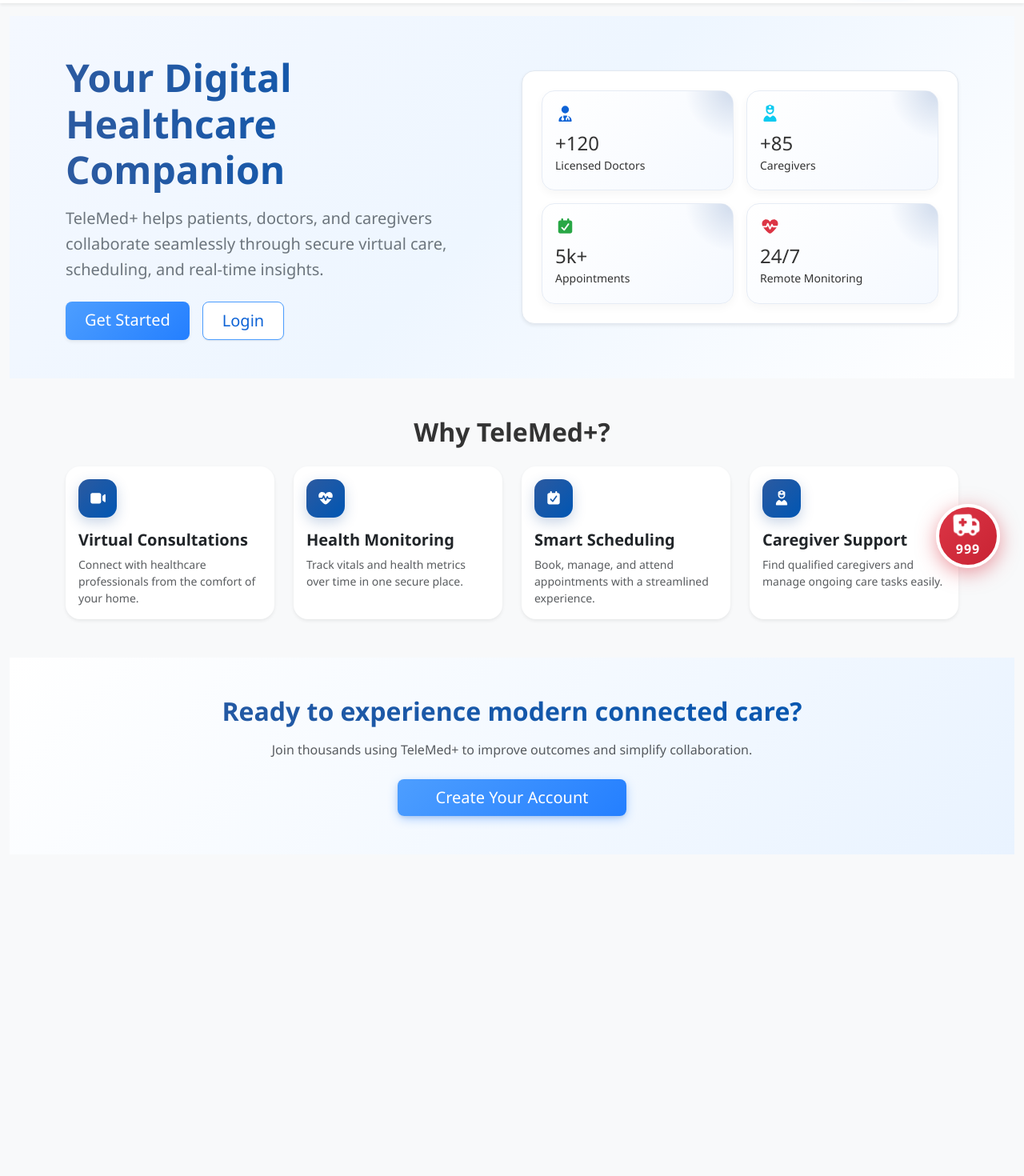
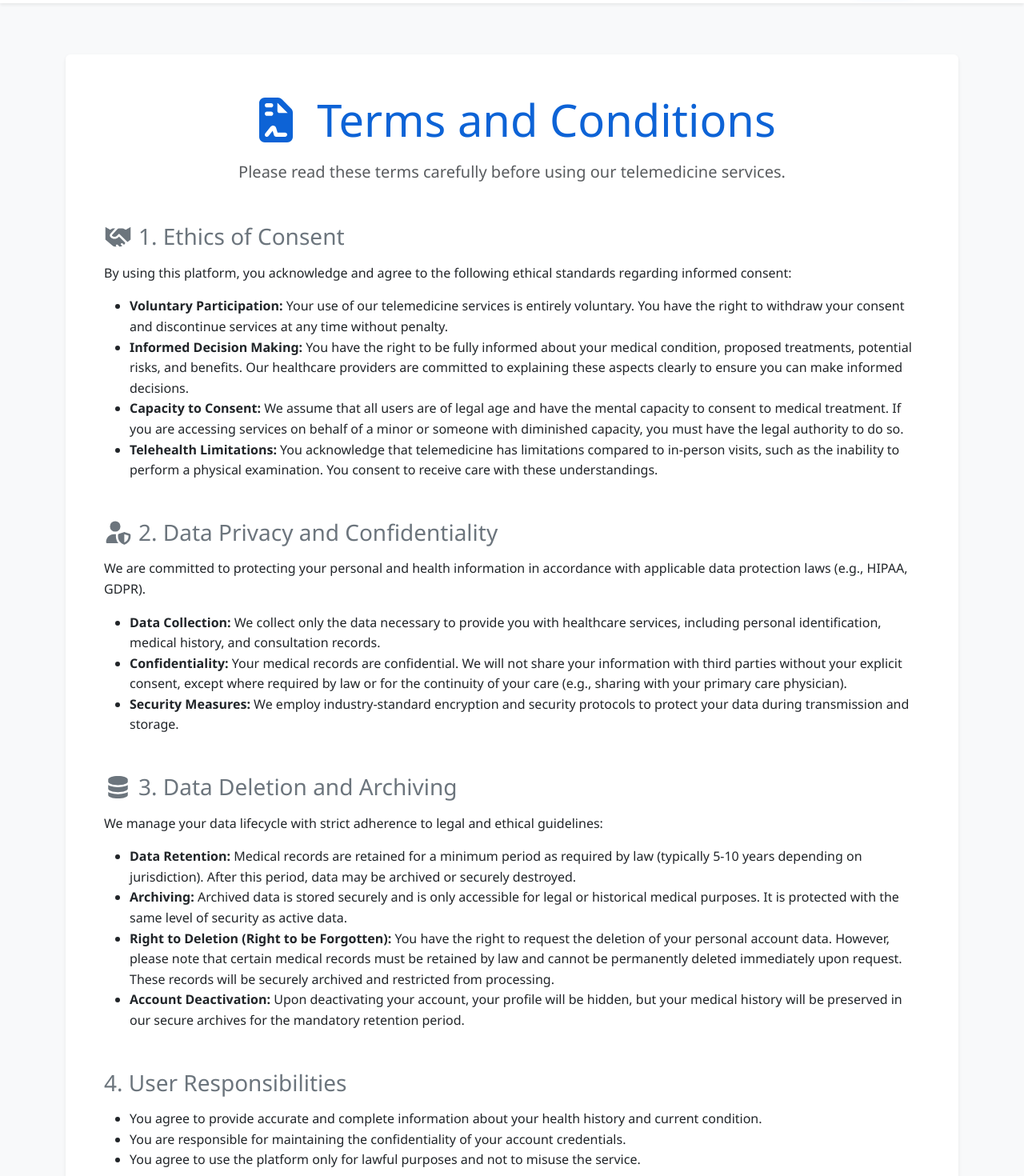
Before and after one commit to Nambwa04/telemedicine, a React (Create React App) app in the folder frontend/: page /terms in a window 1280 px wide. Before the commit this address led to /. Shown: the part 60-1530 px from the top of the page at 80% size. Before the commit the page ends 1128 px from the top, so only its background shows below. Built offline with nearby package versions, Linux system fonts and the light colour scheme; no server answers.

Commit message:
feat: Add Terms and Conditions page and integrate it into registration flow

```diff
--- a/frontend/src/App.js
+++ b/frontend/src/App.js
@@ -12,6 +12,7 @@ import { fas } from '@fortawesome/free-solid-svg-icons';
 // Import components
 import Login from './components/Auth/Login';
 import Register from './components/Auth/Register';
+import TermsAndConditions from './pages/TermsAndConditions';
 import PasswordReset from './pages/PasswordReset';
 import PatientDashboard from './components/Dashboard/PatientDashboard';
 import DoctorDashboard from './components/Dashboard/DoctorDashboard';
@@ -60,7 +61,7 @@ function App() {
   const RouteDecider = ({ onHamburger }) => {
     const { user } = useAuth();
     const location = useLocation();
-    const publicPaths = ['/', '/login', '/register'];
+    const publicPaths = ['/', '/login', '/register', '/terms'];
     const noSidebarPaths = ['/video-call', '/video-calls'];
     const isPublic = publicPaths.includes(location.pathname);
     const noSidebar = noSidebarPaths.includes(location.pathname);
@@ -89,7 +90,7 @@ function App() {
   const MainWrapper = ({ children }) => {
     const { user } = useAuth();
     const location = useLocation();
-    const publicPaths = ['/', '/login', '/register'];
+    const publicPaths = ['/', '/login', '/register', '/terms'];
     const noSidebarPaths = ['/video-call', '/video-calls'];
     const isPublic = publicPaths.includes(location.pathname);
     const noSidebar = noSidebarPaths.includes(location.pathname);
@@ -112,6 +113,7 @@ function App() {
                   <Route path="/" element={<RootRoute />} />
                   <Route path="/login" element={<Login />} />
                   <Route path="/register" element={<Register />} />
+                  <Route path="/terms" element={<TermsAndConditions />} />
                   <Route path="/password-reset" element={<PasswordReset />} />
 
                   {/* Protected Routes */}
--- a/frontend/src/components/Auth/Register.js
+++ b/frontend/src/components/Auth/Register.js
@@ -19,6 +19,7 @@ const Register = () => {
     });
     const [showPassword, setShowPassword] = useState(false);
     const [showConfirmPassword, setShowConfirmPassword] = useState(false);
+    const [agreedToTerms, setAgreedToTerms] = useState(false);
     const [error, setError] = useState('');
     const [loading, setLoading] = useState(false);
     const { register, googleLogin } = useAuth();
@@ -57,6 +58,10 @@ const Register = () => {
         }
         if (formData.password.length < 6) {
             setError('Password must be at least 6 characters long');
+            return false;
+        }
+        if (!agreedToTerms) {
+            setError('You must agree to the Terms and Conditions to register');
             return false;
         }
         return true;
@@ -319,6 +324,20 @@ const Register = () => {
                         </Form.Group>
                     )}
 
+                    <Form.Group className="mb-3">
+                        <Form.Check
+                            type="checkbox"
+                            id="terms-checkbox"
+                            label={
+                                <span>
+                                    I agree to the <Link to="/terms" target="_blank">Terms and Conditions</Link>
+                                </span>
+                            }
+                            checked={agreedToTerms}
+                            onChange={(e) => setAgreedToTerms(e.target.checked)}
+                        />
+                    </Form.Group>
+
                     <Button
                         type="submit"
                         className="btn-medical w-100 mb-3"
--- /dev/null
+++ b/frontend/src/pages/TermsAndConditions.js
@@ -0,0 +1,97 @@
+import React from 'react';
+import { Container, Card } from 'react-bootstrap';
+import { FontAwesomeIcon } from '@fortawesome/react-fontawesome';
+import { faFileContract, faUserShield, faDatabase, faHandshake } from '@fortawesome/free-solid-svg-icons';
+
+const TermsAndConditions = () => {
+    return (
+        <Container className="py-5">
+            <Card className="shadow-sm border-0">
+                <Card.Body className="p-5">
+                    <div className="text-center mb-5">
+                        <h1 className="display-4 text-primary mb-3">
+                            <FontAwesomeIcon icon={faFileContract} className="me-3" />
+                            Terms and Conditions
+                        </h1>
+                        <p className="lead text-muted">
+                            Please read these terms carefully before using our telemedicine services.
+                        </p>
+                    </div>
+
+                    <section className="mb-5">
+                        <h3 className="text-secondary mb-3">
+                            <FontAwesomeIcon icon={faHandshake} className="me-2" />
+                            1. Ethics of Consent
+                        </h3>
+                        <p>
+                            By using this platform, you acknowledge and agree to the following ethical standards regarding informed consent:
+                        </p>
+                        <ul>
+                            <li><strong>Voluntary Participation:</strong> Your use of our telemedicine services is entirely voluntary. You have the right to withdraw your consent and discontinue services at any time without penalty.</li>
+                            <li><strong>Informed Decision Making:</strong> You have the right to be fully informed about your medical condition, proposed treatments, potential risks, and benefits. Our healthcare providers are committed to explaining these aspects clearly to ensure you can make informed decisions.</li>
+                            <li><strong>Capacity to Consent:</strong> We assume that all users are of legal age and have the mental capacity to consent to medical treatment. If you are accessing services on behalf of a minor or someone with diminished capacity, you must have the legal authority to do so.</li>
+                            <li><strong>Telehealth Limitations:</strong> You acknowledge that telemedicine has limitations compared to in-person visits, such as the inability to perform a physical examination. You consent to receive care with these understandings.</li>
+                        </ul>
+                    </section>
+
+                    <section className="mb-5">
+                        <h3 className="text-secondary mb-3">
+                            <FontAwesomeIcon icon={faUserShield} className="me-2" />
+                            2. Data Privacy and Confidentiality
+                        </h3>
+                        <p>
+                            We are committed to protecting your personal and health information in accordance with applicable data protection laws (e.g., HIPAA, GDPR).
+                        </p>
+                        <ul>
+                            <li><strong>Data Collection:</strong> We collect only the data necessary to provide you with healthcare services, including personal identification, medical history, and consultation records.</li>
+                            <li><strong>Confidentiality:</strong> Your medical records are confidential. We will not share your information with third parties without your explicit consent, except where required by law or for the continuity of your care (e.g., sharing with your primary care physician).</li>
+                            <li><strong>Security Measures:</strong> We employ industry-standard encryption and security protocols to protect your data during transmission and storage.</li>
+                        </ul>
+                    </section>
+
+                    <section className="mb-5">
+                        <h3 className="text-secondary mb-3">
+                            <FontAwesomeIcon icon={faDatabase} className="me-2" />
+                            3. Data Deletion and Archiving
+                        </h3>
+                        <p>
+                            We manage your data lifecycle with strict adherence to legal and ethical guidelines:
+                        </p>
+                        <ul>
+                            <li><strong>Data Retention:</strong> Medical records are retained for a minimum period as required by law (typically 5-10 years depending on jurisdiction). After this period, data may be archived or securely destroyed.</li>
+                            <li><strong>Archiving:</strong> Archived data is stored securely and is only accessible for legal or historical medical purposes. It is protected with the same level of security as active data.</li>
+                            <li><strong>Right to Deletion (Right to be Forgotten):</strong> You have the right to request the deletion of your personal account data. However, please note that certain medical records must be retained by law and cannot be permanently deleted immediately upon request. These records will be securely archived and restricted from processing.</li>
+                            <li><strong>Account Deactivation:</strong> Upon deactivating your account, your profile will be hidden, but your medical history will be preserved in our secure archives for the mandatory retention period.</li>
+                        </ul>
+                    </section>
+
+                    <section className="mb-5">
+                        <h3 className="text-secondary mb-3">
+                            4. User Responsibilities
+                        </h3>
+                        <ul>
+                            <li>You agree to provide accurate and complete information about your health history and current condition.</li>
+                            <li>You are responsible for maintaining the confidentiality of your account credentials.</li>
+                            <li>You agree to use the platform only for lawful purposes and not to misuse the service.</li>
+                        </ul>
+                    </section>
+
+                    <section>
+                        <h3 className="text-secondary mb-3">
+                            5. Changes to Terms
+                        </h3>
+                        <p>
+                            We reserve the right to modify these terms at any time. We will notify users of any significant changes. Continued use of the platform constitutes acceptance of the updated terms.
+                        </p>
+                    </section>
+
+                    <div className="text-center mt-5 text-muted">
+                        <small>Last updated: December 2025</small>
+                    </div>
+                </Card.Body>
+            </Card>
+        </Container>
+    );
+};
+
+export default TermsAndConditions;
```
